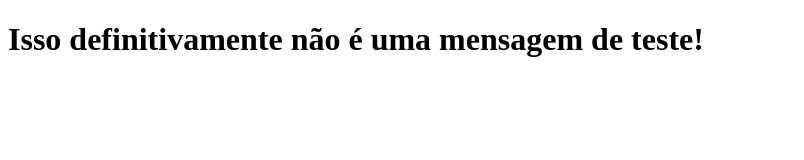
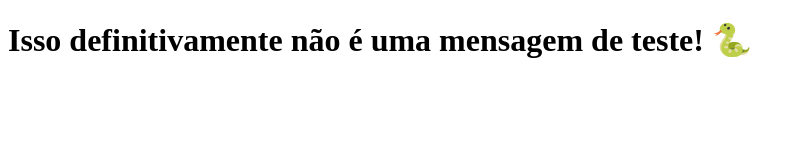
Before and after one commit to Marrkin/clone-tabnews, a Next.js app: page / in a window 1280 px wide. Shown: the top 160 px of the page, without its empty margins (0-804 px from the left). Built offline with nearby package versions, Linux system fonts and the light colour scheme.

Commit message:
Modifica a frase.

```diff
--- a/pages/index.js
+++ b/pages/index.js
@@ -1,7 +1,7 @@
 //TODO: TEMOS O DESAFIO DE IMPACTAR ALGUEM.
 
 function Home(){
-    return <h1>Isso definitivamente não é uma mensagem de teste!</h1>
+    return <h1>Isso definitivamente não é uma mensagem de teste! 🐍</h1>
 }
 
 
```
